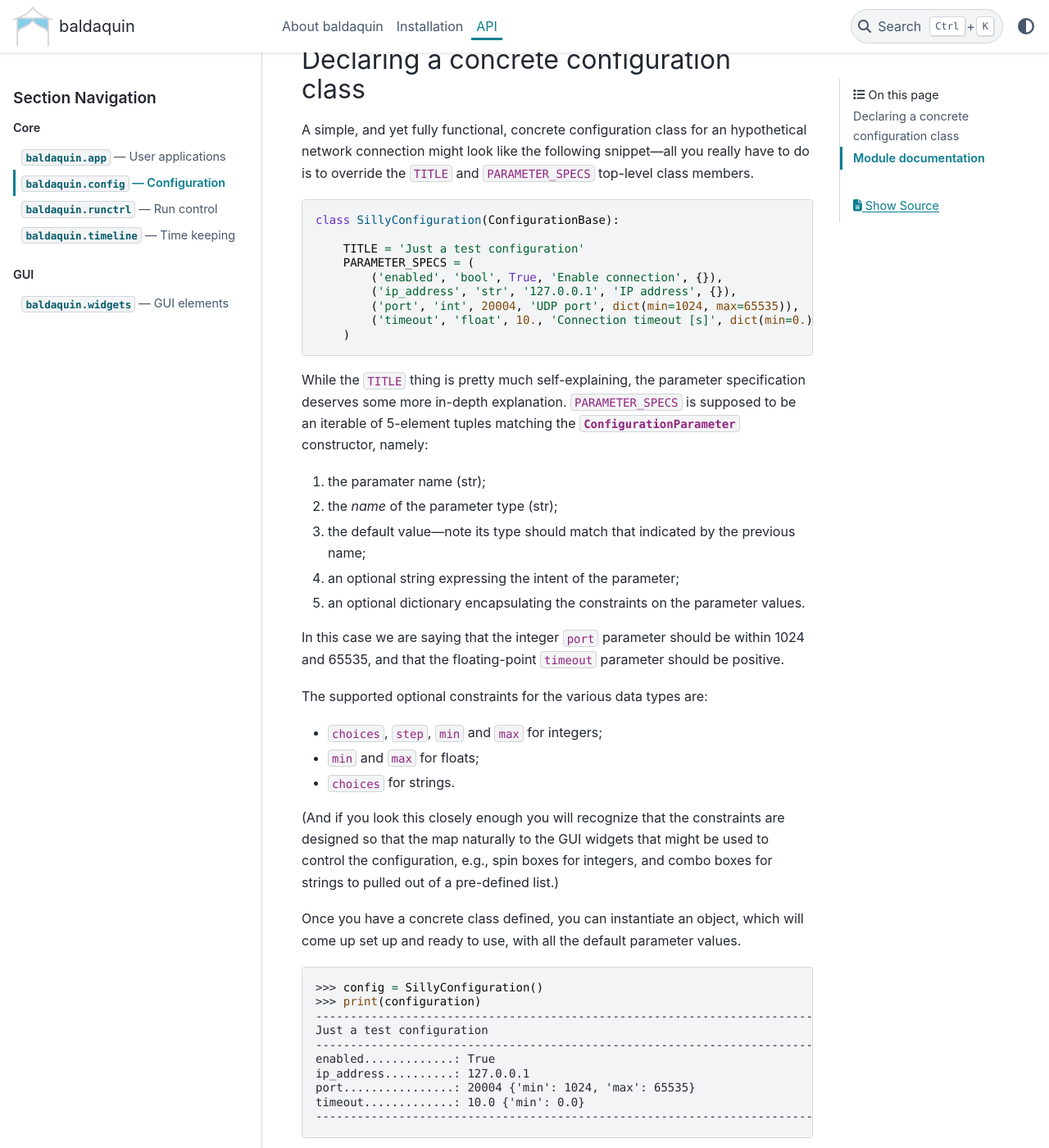
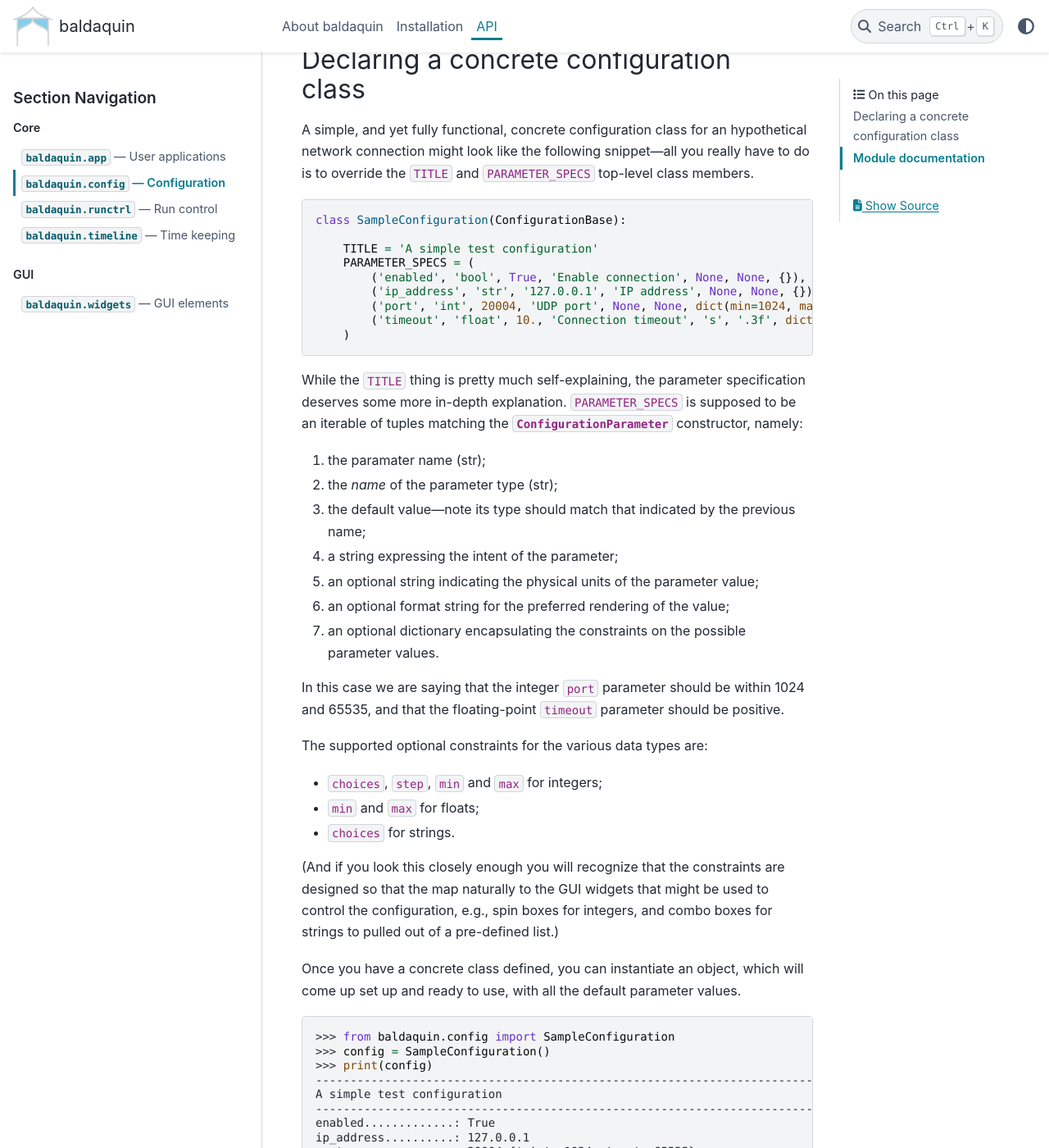
Before and after one commit to lucabaldini/baldaquin, a Sphinx documentation site: the page built from docs/config.rst, in a window 1280 px wide and 1400 px high, scrolled down 815 px. Shown: the whole window at 82% size. Built offline with Sphinx 7.4.7 and the PyData theme 0.15.4, drawn with Linux system fonts in a browser that asks for light colours; formulas are drawn with MathJax 3; some of the changed text lies outside the part shown.

Commit message:
Config documentation aligned with the new units and fmt fields.

```diff
--- a/docs/config.rst
+++ b/docs/config.rst
@@ -38,27 +38,29 @@ top-level class members.
 
 .. code-block:: python
 
-    class SillyConfiguration(ConfigurationBase):
+  class SampleConfiguration(ConfigurationBase):
 
-        TITLE = 'Just a test configuration'
-        PARAMETER_SPECS = (
-            ('enabled', 'bool', True, 'Enable connection', {}),
-            ('ip_address', 'str', '127.0.0.1', 'IP address', {}),
-            ('port', 'int', 20004, 'UDP port', dict(min=1024, max=65535)),
-            ('timeout', 'float', 10., 'Connection timeout [s]', dict(min=0.))
-        )
+      TITLE = 'A simple test configuration'
+      PARAMETER_SPECS = (
+          ('enabled', 'bool', True, 'Enable connection', None, None, {}),
+          ('ip_address', 'str', '127.0.0.1', 'IP address', None, None, {}),
+          ('port', 'int', 20004, 'UDP port', None, None, dict(min=1024, max=65535)),
+          ('timeout', 'float', 10., 'Connection timeout', 's', '.3f', dict(min=0.))
+      )
 
-While the ``TITLE`` thing is pretty much self-explaining, the parameter specification
-deserves some more in-depth explanation. ``PARAMETER_SPECS`` is supposed to be
-an iterable of 5-element tuples matching the
+While the ``TITLE`` thing is pretty much self-explaining, the parameter
+specification deserves some more in-depth explanation. ``PARAMETER_SPECS`` is
+supposed to be an iterable of tuples matching the
 :class:`ConfigurationParameter <baldaquin.config.ConfigurationParameter>`
 constructor, namely:
 
 1. the paramater name (str);
 2. the `name` of the parameter type (str);
 3. the default value---note its type should match that indicated by the previous name;
-4. an optional string expressing the intent of the parameter;
-5. an optional dictionary encapsulating the constraints on the parameter values.
+4. a string expressing the intent of the parameter;
+5. an optional string indicating the physical units of the parameter value;
+6. an optional format string for the preferred rendering of the value;
+7. an optional dictionary encapsulating the constraints on the possible parameter values.
 
 In this case we are saying that the integer ``port`` parameter should be
 within 1024 and 65535, and that the floating-point ``timeout`` parameter should
@@ -79,20 +81,30 @@ strings to pulled out of a pre-defined list.)
 Once you have a concrete class defined, you can instantiate an object, which will
 come up set up and ready to use, with all the default parameter values.
 
->>> config = SillyConfiguration()
->>> print(configuration)
+>>> from baldaquin.config import SampleConfiguration
+>>> config = SampleConfiguration()
+>>> print(config)
 --------------------------------------------------------------------------------
-Just a test configuration
+A simple test configuration
 --------------------------------------------------------------------------------
 enabled.............: True
 ip_address..........: 127.0.0.1
 port................: 20004 {'min': 1024, 'max': 65535}
-timeout.............: 10.0 {'min': 0.0}
+timeout.............: 10.000 s {'min': 0.0}
 --------------------------------------------------------------------------------
 
 Programmatically, you can retrieve the value of a specific parameter through the
 :meth:`value() <baldaquin.config.ConfigurationBase.value()>` class method, and update
 the value with :meth:`update_value() <baldaquin.config.ConfigurationBase.update_value()>`.
+
+>>> print(config.value('port'))
+20004
+>>> config.update_value('port', 20005)
+<ParameterValidationError.PARAMETER_VALID: 0>
+>>> print(config.value('port'))
+20005
+>>>
+
 The :meth:`save() <baldaquin.config.ConfigurationBase.save()>` method allows to
 dump the (JSON-encoded) content of the configuration into file looking like
 
@@ -104,6 +116,8 @@ dump the (JSON-encoded) content of the configuration into file looking like
           "type_name": "bool",
           "value": true,
           "intent": "Enable connection",
+          "units": null,
+          "fmt": null,
           "constraints": {}
       },
       "ip_address": {
@@ -111,6 +125,8 @@ dump the (JSON-encoded) content of the configuration into file looking like
           "type_name": "str",
           "value": "127.0.0.1",
           "intent": "IP address",
+          "units": null,
+          "fmt": null,
           "constraints": {}
       },
       "port": {
@@ -118,6 +134,8 @@ dump the (JSON-encoded) content of the configuration into file looking like
           "type_name": "int",
           "value": 20003,
           "intent": "UDP port",
+          "units": null,
+          "fmt": null,
           "constraints": {
               "min": 1024,
               "max": 65535
@@ -127,7 +145,9 @@ dump the (JSON-encoded) content of the configuration into file looking like
           "name": "timeout",
           "type_name": "float",
           "value": 10.0,
-          "intent": "Connection timeout [s]",
+          "intent": "Connection timeout",
+          "units": "s",
+          "fmt": ".3f",
           "constraints": {
               "min": 0.0
           }
```
Also changed, not shown: 2 other files.
